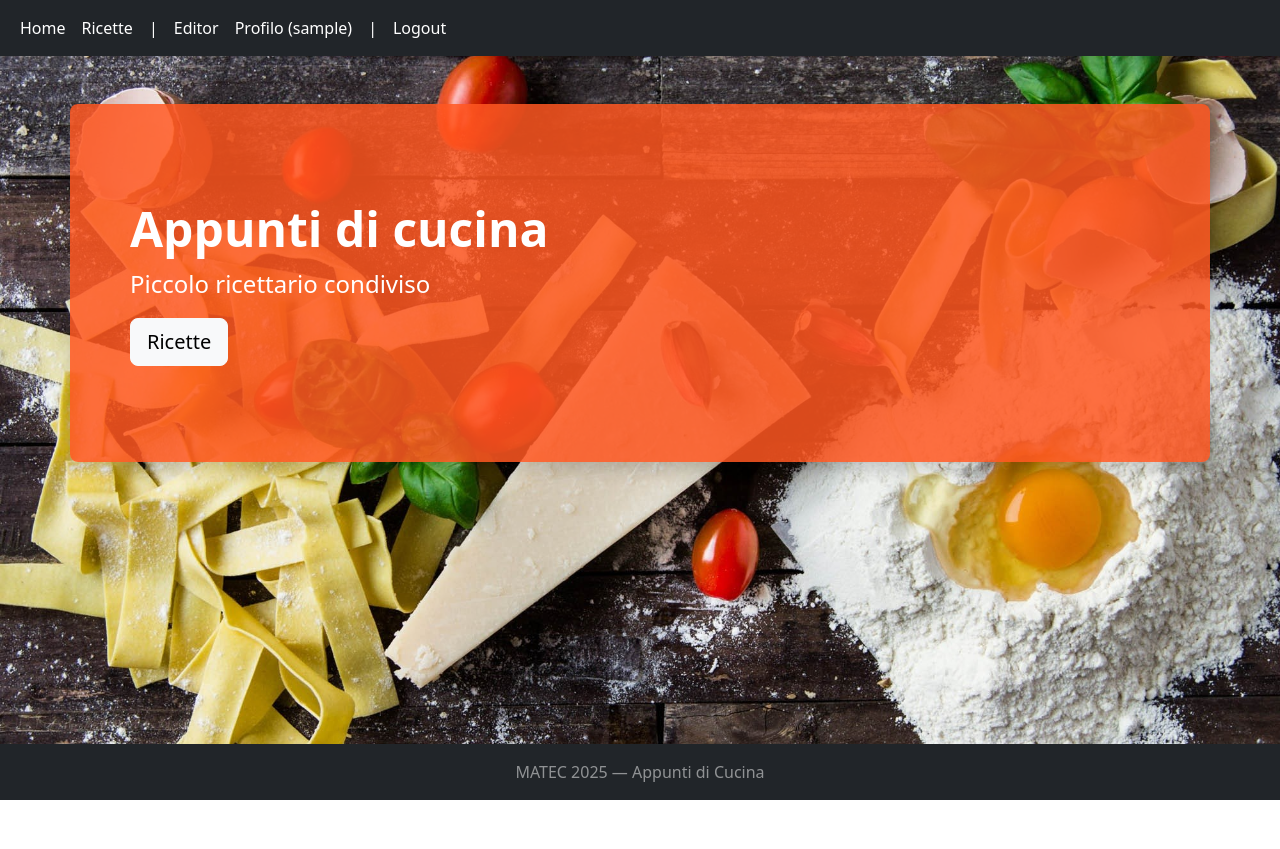
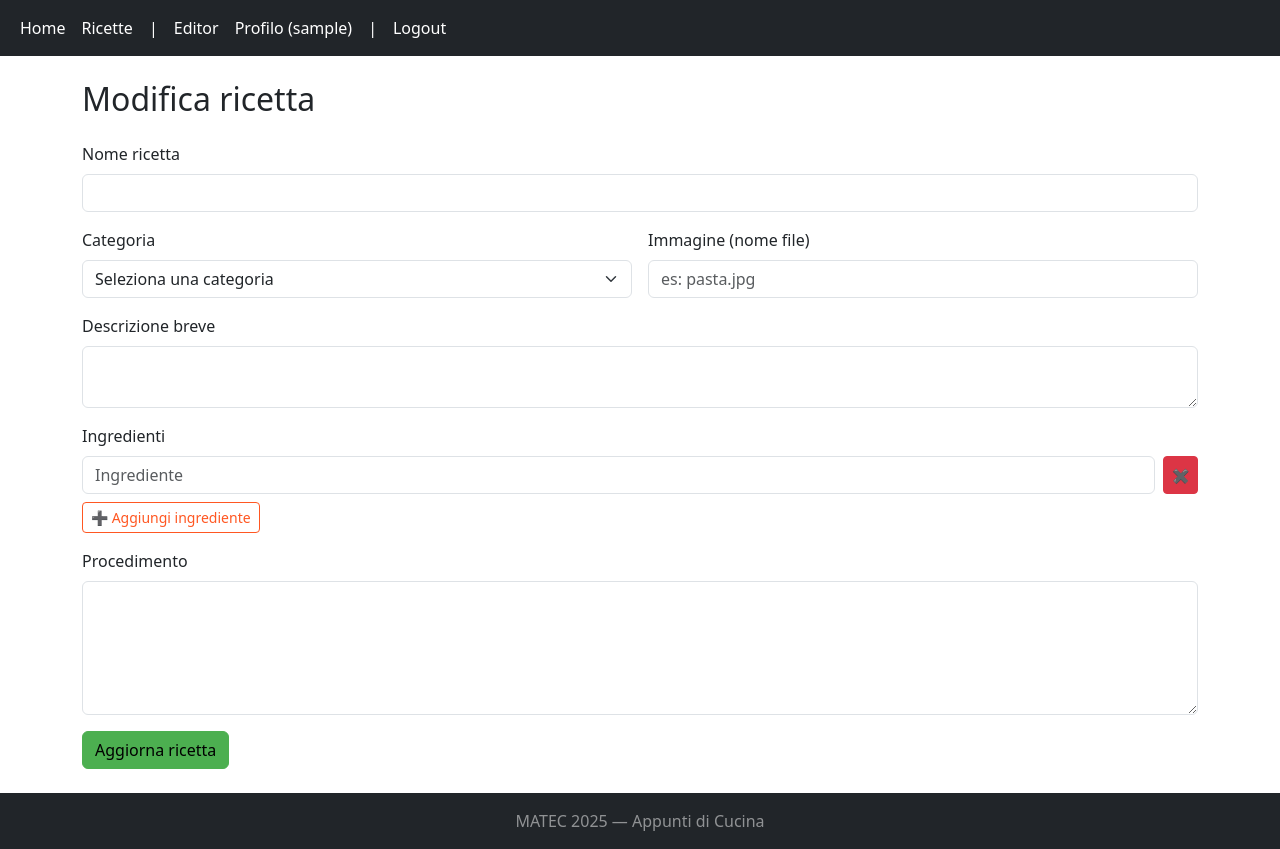
Before and after one commit to Pi3rres/progettoVue, a Vue app: page /editor/1 in a window 1280 px wide. Before the commit this address led to /. Before the commit the page ends 800 px from the top, so only its background shows below. Built offline with nearby package versions, Linux system fonts and the light colour scheme; data requests are answered from the project's data file; sample sign-in values are in the browser's storage.

Commit message:
Aggiunto modifica alle ricette

```diff
--- a/data.json
+++ b/data.json
@@ -12,7 +12,7 @@
         "Sale"
       ],
       "descrizioneBreve": "Un antipasto tipico italiano, semplice e fresco, con pane tostato condito con pomodori, aglio e basilico.",
-      "procedimento": "Tagliare il pane a fette e tostarle su una griglia. Strofinare ogni fetta con uno spicchio d'aglio. Condire i pomodori tagliati a cubetti con olio, sale e basilico tritato. Distribuire i pomodori sulle fette di pane e servire subito.",
+      "procedimento": "Tagliare il pane a fette e tostarle su una griglia. Strofinare ogni fetta con uno spicchio d'aglio. Condire i pomodori tagliati a cubetti con olio, sale e basilico tritato. Distribuire i cubetti di pomodoro sulle fette di pane e servire subito.",
       "immagine": "bruschetta_pomodoro.png",
       "categoria": "Antipasti",
       "authorId": "1"
--- a/src/router/index.js
+++ b/src/router/index.js
@@ -29,7 +29,7 @@ const routes = [
     meta: { requiresAuth: true },
   },
   {
-    path: "/editor",
+    path: "/editor/:id?",
     name: "editor",
     component: () => import("../views/EditorView.vue"),
     meta: { requiresAuth: true },
--- a/src/store/index.js
+++ b/src/store/index.js
@@ -59,6 +59,12 @@ export default createStore({
     },
     ADD_RECIPE(state, recipe) {
       state.ricette.push(recipe);
+    },
+    UPDATE_RECIPE(state, updatedRecipe) {
+      const index = state.ricette.findIndex((r) => r.id === updatedRecipe.id);
+      if (index !== -1) {
+        state.ricette.splice(index, 1, updatedRecipe);
+      }
     },
   },
   actions: {
@@ -192,6 +198,22 @@ export default createStore({
         state.ricette.filter((r) => r.id !== recipeId)
       );
     },
+    async updateRicetta({ commit, state }, recipe) {
+      const r = state.ricette.find((r) => r.id === recipe.id);
+      if (!r) throw new Error("Ricetta non trovata");
+      if (String(r.authorId) !== String(state.currentUser?.id)) {
+        throw new Error("Non puoi modificare le ricette di altri utenti");
+      }
+
+      // Aggiorna solo i campi passati
+      const res = await axios.patch(
+        `http://localhost:3000/recipes/${recipe.id}`,
+        recipe
+      );
+
+      commit("UPDATE_RECIPE", res.data);
+      return res.data;
+    },
   },
   modules: {},
 });
--- a/src/views/EditorView.vue
+++ b/src/views/EditorView.vue
@@ -1,12 +1,20 @@
 <template>
-  <main class="container py-4">
-    <h2 class="mb-4">Crea una nuova ricetta</h2>
+  <main class="flex-grow-1">
+    <div class="container py-4">
+      <h2 class="mb-4">
+        {{ isEditing ? "Modifica ricetta" : "Crea una nuova ricetta" }}
+      </h2>
 
       <form @submit.prevent="salvaRicetta" class="row g-3">
         <!-- Nome -->
         <div class="col-12">
           <label class="form-label">Nome ricetta</label>
-        <input v-model="form.nome" type="text" class="form-control" required />
+          <input
+            v-model="form.nome"
+            type="text"
+            class="form-control"
+            required
+          />
         </div>
 
         <!-- Categoria -->
@@ -46,7 +54,11 @@
         <!-- Ingredienti -->
         <div class="col-12">
           <label class="form-label">Ingredienti</label>
-        <div v-for="(ing, i) in form.ingredienti" :key="i" class="d-flex mb-2">
+          <div
+            v-for="(ing, i) in form.ingredienti"
+            :key="i"
+            class="d-flex mb-2"
+          >
             <input
               v-model="form.ingredienti[i]"
               type="text"
@@ -83,9 +95,12 @@
 
         <!-- Pulsante salva -->
         <div class="col-12">
-        <button type="submit" class="btn btn-success">Salva ricetta</button>
+          <button type="submit" class="btn btn-success">
+            {{ isEditing ? "Aggiorna ricetta" : "Salva ricetta" }}
+          </button>
         </div>
       </form>
+    </div>
   </main>
 </template>
 
@@ -104,6 +119,16 @@ export default {
       },
     };
   },
+  computed: {
+    isEditing() {
+      return !!this.$route.params.id;
+    },
+    ricettaEsistente() {
+      return this.$store.getters.ricette.find(
+        (r) => r.id === this.$route.params.id
+      );
+    },
+  },
   methods: {
     aggiungiIngrediente() {
       this.form.ingredienti.push("");
@@ -118,13 +143,60 @@ export default {
       }
 
       try {
+        if (this.isEditing) {
+          const updatedFields = {
+            nome: this.form.nome,
+            categoria: this.form.categoria,
+            immagine: this.form.immagine,
+            descrizioneBreve: this.form.descrizioneBreve,
+            procedimento: this.form.procedimento,
+            ingredienti: this.form.ingredienti,
+          };
+
+          await this.$store.dispatch("updateRicetta", {
+            id: this.$route.params.id,
+            ...updatedFields,
+          });
+        } else {
           await this.$store.dispatch("addRecipe", this.form);
+        }
         this.$router.push({ name: "profilo" });
       } catch (error) {
-        console.error("Errore nell'aggiunta della ricetta:", error);
+        console.error("Errore nel salvataggio della ricetta:", error);
         alert("Si è verificato un errore. Riprova.");
       }
     },
   },
+  async created() {
+    if (!this.$store.getters.ricette.length) {
+      await this.$store.dispatch("loadRecipes");
+    }
+
+    if (this.isEditing) {
+      const r = this.$store.getters.ricette.find(
+        (r) => r.id === this.$route.params.id
+      );
+
+      if (!r) {
+        alert("Ricetta non trovata.");
+        this.$router.push({ name: "ricette" });
+        return;
+      }
+
+      // Controllo autore
+      if (r.authorId !== this.$store.getters.currentUser.id) {
+        alert("Non puoi modificare ricette di altri utenti.");
+        //this.$router.push({ name: "ricette" });
+        return;
+      }
+
+      this.form.nome = r.nome;
+      this.form.categoria = r.categoria;
+      this.form.immagine = r.immagine;
+      this.form.descrizioneBreve = r.descrizioneBreve;
+      this.form.procedimento = r.procedimento;
+      this.form.ingredienti = [...r.ingredienti];
+    }
+  },
 };
 </script>
--- a/src/views/RecipeDetails.vue
+++ b/src/views/RecipeDetails.vue
@@ -24,6 +24,13 @@
               <span v-if="isPreferita">Preferita ❤️</span>
               <span v-else>Aggiungi alle preferite🤍</span>
             </button>
+            <router-link
+              v-if="ricetta.authorId === $store.getters.currentUser?.id"
+              :to="{ name: 'editor', params: { id: ricetta.id } }"
+              class="btn btn-sm btn-outline-primary"
+            >
+              Modifica ✏️
+            </router-link>
             <button
               v-if="ricetta.authorId === $store.getters.currentUser?.id"
               @click="eliminaRicetta"
```
Lines whose indentation alone changed are shown as unchanged.
